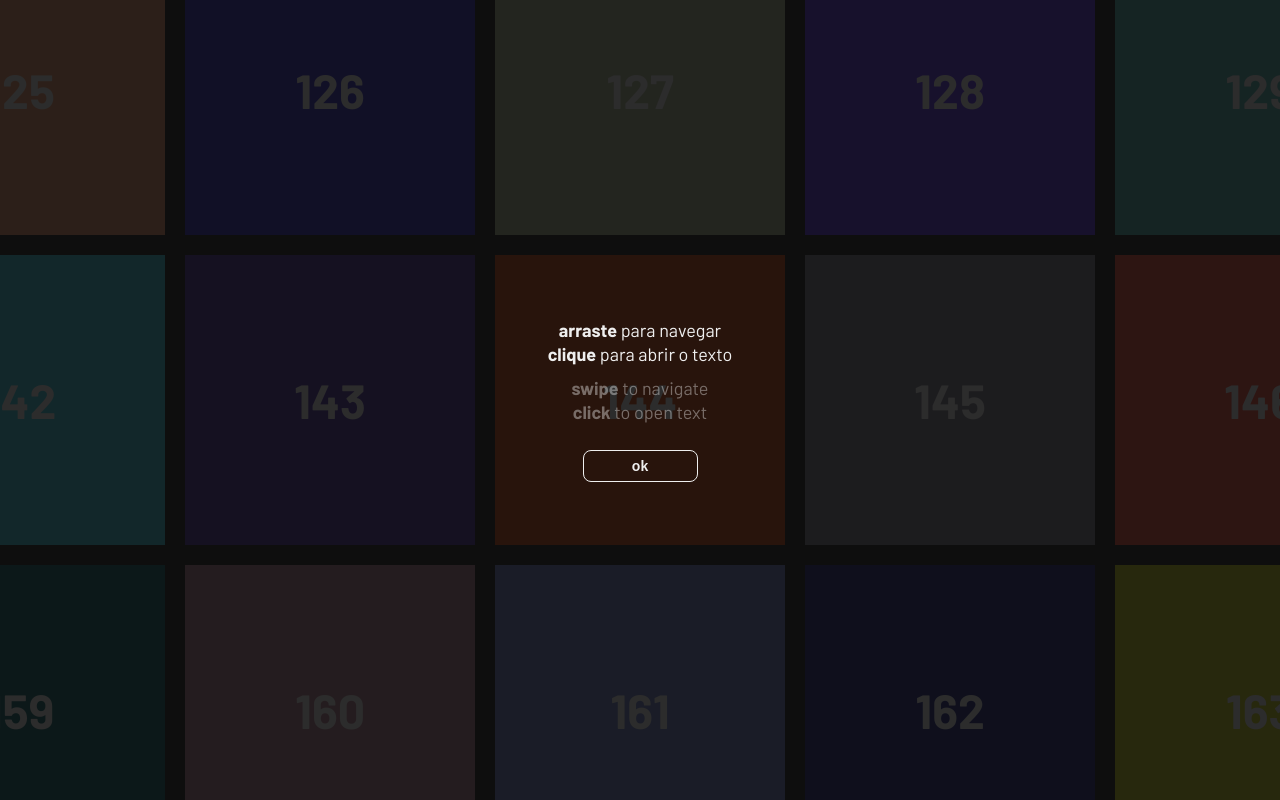
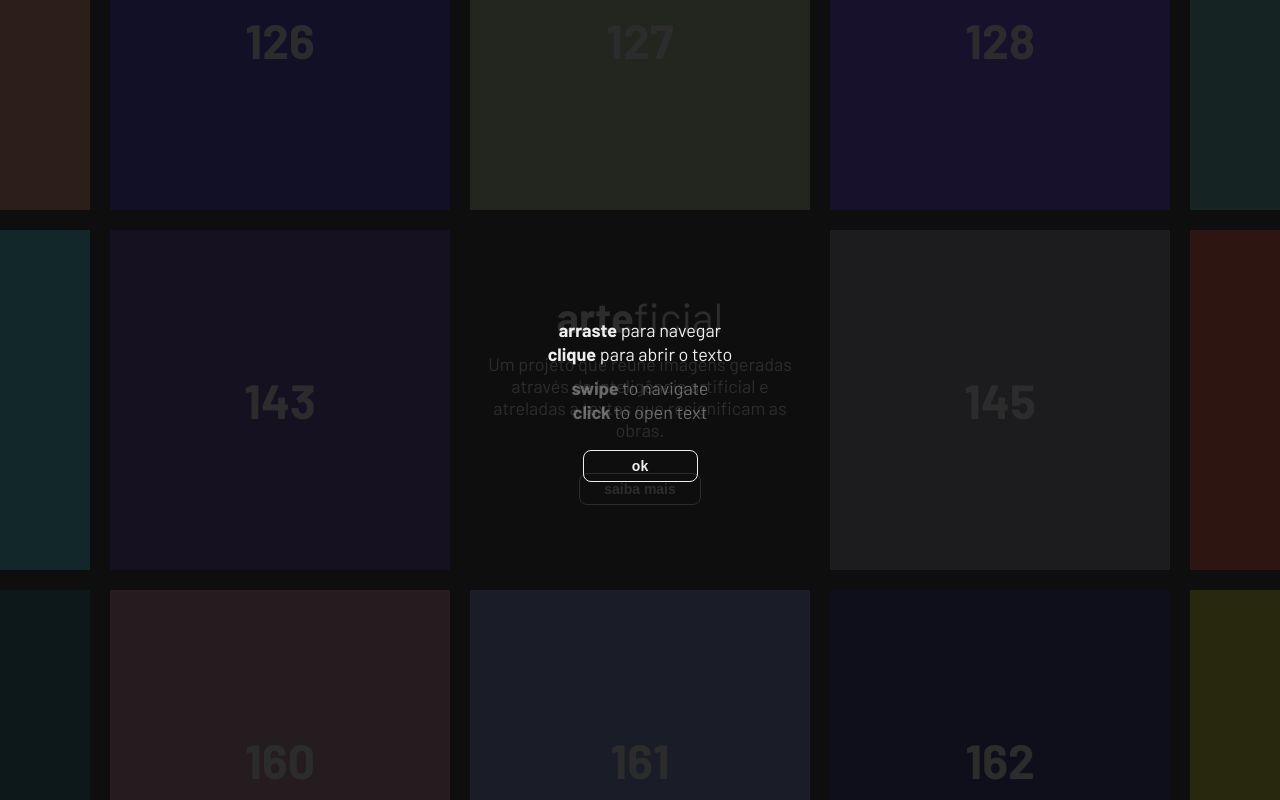
Before and after one commit to pklepa/arteficial-frontend, a Next.js app: page / in a window 1280 px wide. Built offline with nearby package versions, Linux system fonts and the light colour scheme.

Commit message:
Add navigation on card click

```diff
--- a/containers/HomePage/HomePage.styles.ts
+++ b/containers/HomePage/HomePage.styles.ts
@@ -1,6 +1,7 @@
 import { brand } from '@helpers/brand';
 import { ButtonReset } from '@helpers/global';
-import grid from '@helpers/gridConstants';
+import grid, { gridVariants } from '@helpers/gridConstants';
+import { from, Device } from '@helpers/media';
 import { scaleFadeIn } from '@helpers/variants';
 import { motion, Variants } from 'framer-motion';
 import styled, { css } from 'styled-components';
@@ -83,14 +84,23 @@ const Button = styled.button.attrs({ type: 'button' })`
 `;
 
 const LogoCard = styled.div`
-	width: 300px;
-	height: 300px;
+	width: ${grid.item.mobile.width + grid.gap / 2}px;
+	height: ${grid.item.mobile.height + grid.gap / 2}px;
 	padding: 24px 28px;
+	box-sizing: border-box;
+
+	position: relative;
+	z-index: 1;
 
 	display: flex;
 	flex-direction: column;
 	align-items: center;
 	justify-content: center;
+
+	@media ${from(Device.Tablet)} {
+		width: ${grid.item.width + grid.gap / 2}px;
+		height: ${grid.item.height + grid.gap / 2}px;
+	}
 `;
 
 const Logo = styled.div`
@@ -115,13 +125,18 @@ const Description = styled.p`
 `;
 
 const Item = styled.div`
-	width: 310px;
-	height: 310px;
+	width: ${grid.item.mobile.width + grid.gap / 2}px;
+	height: ${grid.item.mobile.height + grid.gap / 2}px;
 	padding: 10px;
 	box-sizing: border-box;
 
 	position: relative;
 	z-index: 1;
+
+	@media ${from(Device.Tablet)} {
+		width: ${grid.item.width + grid.gap / 2}px;
+		height: ${grid.item.height + grid.gap / 2}px;
+	}
 `;
 
 const ImagePlaceholder = styled.div.attrs(
@@ -161,35 +176,46 @@ const ImagePlaceholder = styled.div.attrs(
 
 const GridConstraints = styled(motion.div)`
 	position: absolute;
+	top: calc(50% - ${(grid.mobile.width * 2 - grid.item.mobile.width) / 2}px);
+	left: calc(50% - ${(grid.mobile.height * 2 - grid.item.mobile.height) / 2}px);
+
+	width: ${grid.mobile.width * 2 - grid.item.mobile.width}px;
+	height: ${grid.mobile.height * 2 - grid.item.mobile.height}px;
+
+	@media ${from(Device.Tablet)} {
 		top: calc(50% - ${(grid.width * 2 - grid.item.width) / 2}px);
 		left: calc(50% - ${(grid.height * 2 - grid.item.height) / 2}px);
 
 		width: ${grid.width * 2 - grid.item.width}px;
 		height: ${grid.height * 2 - grid.item.height}px;
+	}
 `;
 
-const variants: Variants = {
-	idle: {
-		x: -310,
-		y: 310,
-	},
-	center: {
-		x: 0,
-		y: 0,
-	},
-};
-
 const Grid = styled(motion.div).attrs({
-	variants: variants,
+	variants: gridVariants,
 	transition: {
 		duration: 0.6,
 	},
 })`
 	position: absolute;
+	top: calc(50% - ${grid.mobile.height / 2}px);
+	left: calc(50% - ${grid.mobile.width / 2}px);
+
+	display: grid;
+	grid-template-columns: repeat(
+		${grid.columns},
+		${grid.item.mobile.width + grid.gap / 2}px
+	);
+	grid-template-rows: repeat(
+		${grid.rows},
+		${grid.item.mobile.height + grid.gap / 2}px
+	);
+	padding: ${grid.gap / 2}px;
+
+	@media ${from(Device.Tablet)} {
 		top: calc(50% - ${grid.height / 2}px);
 		left: calc(50% - ${grid.width / 2}px);
 
-	display: grid;
 		grid-template-columns: repeat(
 			${grid.columns},
 			${grid.item.width + grid.gap / 2}px
@@ -198,7 +224,7 @@ const Grid = styled(motion.div).attrs({
 			${grid.rows},
 			${grid.item.height + grid.gap / 2}px
 		);
-	padding: ${grid.gap / 2}px;
+	}
 `;
 
 export const HomePageStyles = {
--- a/containers/HomePage/HomePage.tsx
+++ b/containers/HomePage/HomePage.tsx
@@ -1,16 +1,34 @@
 import type { NextPage } from 'next';
 import Head from 'next/head';
-import { useRef, useState } from 'react';
+import { useMemo, useRef, useState } from 'react';
 import { HomePageStyles as S } from './HomePage.styles';
 import { AnimatePresence } from 'framer-motion';
 import grid from '@helpers/gridConstants';
 
 const HomePage: NextPage = () => {
 	const [isInstructionsOpen, setIsInstructionsOpen] = useState(true);
-	const mockImageArray = new Array(grid.columns * grid.rows).fill(1);
-	const [isCenter, setIsCenter] = useState(false);
+	const [isDragging, setIsDragging] = useState(false);
+
+	let mockImageArray = new Array(grid.columns * grid.rows).fill(1);
+	const [currentItemIndex, setCurrentItemIndex] = useState(
+		(grid.columns * grid.rows) / 2
+	);
 
 	const constraintsRef = useRef(null);
+
+	useMemo(() => {
+		mockImageArray = mockImageArray.map(() => {
+			const red = Math.ceil(Math.random() * 255);
+			const blue = Math.ceil(Math.random() * 255);
+			const green = Math.ceil(Math.random() * 255);
+
+			return {
+				red,
+				blue,
+				green,
+			};
+		});
+	}, []);
 
 	return (
 		<div>
@@ -60,11 +78,11 @@ const HomePage: NextPage = () => {
 					)}
 				</AnimatePresence>
 
-				<S.GridConstraints ref={constraintsRef} />
+				<S.GridConstraints ref={constraintsRef} draggable={false} />
 				<S.Grid
 					drag
 					dragConstraints={constraintsRef}
-					animate={isCenter ? 'idle' : 'center'}
+					animate={`item_${currentItemIndex}`}
 					dragTransition={{
 						bounceStiffness: 600,
 						bounceDamping: 80,
@@ -72,21 +90,38 @@ const HomePage: NextPage = () => {
 					}}
 				>
 					{mockImageArray.map((x, index) => {
-						const red = Math.ceil(Math.random() * 255);
-						const blue = Math.ceil(Math.random() * 255);
-						const green = Math.ceil(Math.random() * 255);
+						if (index === grid.centerItem.index) {
+							return (
+								<S.LogoCard key={`item-${index}`}>
+									<S.Logo>
+										<strong>arte</strong>ficial
+									</S.Logo>
+
+									<S.Description>
+										Um projeto que reúne imagens geradas através de inteligência
+										artificial e atreladas a textos que resignificam as obras.
+									</S.Description>
+
+									<S.Button>saiba mais</S.Button>
+								</S.LogoCard>
+							);
+						}
 
 						return (
 							<S.Item key={`item-${index}`}>
 								<S.ImagePlaceholder
-									r={red}
-									b={blue}
-									g={green}
+									r={x.red}
+									b={x.blue}
+									g={x.green}
 									draggable={false}
-									onClick={() => {
-										if (index === 144) {
-											setIsCenter((curr) => !curr);
+									onMouseDown={() => setIsDragging(false)}
+									onMouseMove={() => setIsDragging(true)}
+									onMouseUp={() => {
+										if (!isDragging) {
+											setCurrentItemIndex(index);
 										}
+
+										setIsDragging(false);
 									}}
 								>
 									{index}
@@ -95,19 +130,6 @@ const HomePage: NextPage = () => {
 						);
 					})}
 				</S.Grid>
-
-				{/* <S.LogoCard>
-					<S.Logo>
-						<strong>arte</strong>ficial
-					</S.Logo>
-
-					<S.Description>
-						Um projeto que reúne imagens geradas através de inteligência
-						artificial e atreladas a textos que resignificam as obras.
-					</S.Description>
-
-					<S.Button>saiba mais</S.Button>
-				</S.LogoCard> */}
 			</S.Container>
 		</div>
 	);
--- a/helpers/gridConstants.ts
+++ b/helpers/gridConstants.ts
@@ -1,9 +1,16 @@
+import { Variants } from 'framer-motion';
+
 const GRID_COLUMNS = 17;
 const GRID_ROWS = 17;
 const GRID_GAP = 20;
 
-const ITEM_WIDTH = 300;
-const ITEM_HEIGHT = 300;
+const CENTER_ITEM_ROW = 8;
+const CENTER_ITEM_COLUMN = 8;
+
+const ITEM_WIDTH = 350;
+const ITEM_HEIGHT = 350;
+const ITEM_MOBILE_WIDTH = 300;
+const ITEM_MOBILE_HEIGHT = 300;
 
 const grid = {
 	columns: GRID_COLUMNS,
@@ -11,10 +18,42 @@ const grid = {
 	gap: GRID_GAP,
 	width: GRID_COLUMNS * (ITEM_WIDTH + GRID_GAP / 2) + GRID_GAP,
 	height: GRID_ROWS * (ITEM_HEIGHT + GRID_GAP / 2) + GRID_GAP,
+	mobile: {
+		width: GRID_COLUMNS * (ITEM_MOBILE_WIDTH + GRID_GAP / 2) + GRID_GAP,
+		height: GRID_ROWS * (ITEM_MOBILE_HEIGHT + GRID_GAP / 2) + GRID_GAP,
+	},
+
+	centerItem: {
+		row: CENTER_ITEM_ROW,
+		column: CENTER_ITEM_COLUMN,
+		index: CENTER_ITEM_ROW * GRID_COLUMNS + CENTER_ITEM_COLUMN,
+	},
+
 	item: {
 		width: ITEM_WIDTH,
 		height: ITEM_HEIGHT,
+		mobile: {
+			width: ITEM_MOBILE_WIDTH,
+			height: ITEM_MOBILE_HEIGHT,
+		},
 	},
 };
 
+export const gridVariants: Variants = {
+	center: {
+		x: 0,
+		y: 0,
+	},
+};
+
+for (let index = 0; index < grid.columns * grid.rows; index++) {
+	const column = index % grid.columns;
+	const row = Math.floor(index / grid.columns);
+
+	gridVariants[`item_${index}`] = {
+		x: `${(CENTER_ITEM_ROW - column) * (100 / grid.columns)}%`,
+		y: `${(CENTER_ITEM_COLUMN - row) * (100 / grid.rows)}%`,
+	};
+}
+
 export default grid;
--- /dev/null
+++ b/helpers/media.ts
@@ -0,0 +1,20 @@
+export enum Device {
+	MobileSmall = 320,
+	MobileMedium = 360,
+	Mobile = 375,
+	MobileLarge = 480,
+	Tablet = 768,
+	TabletLarge = 1024,
+	DesktopSmall = 1280,
+	Desktop = 1366,
+	DesktopLarge = 1600,
+	ActualDesktop = 1920,
+}
+
+export function from(size: Device): string {
+	return `(min-width: ${size}px)`;
+}
+
+export function until(size: Device): string {
+	return `(max-width: ${size - 1}px)`;
+}
```
Also changed, not shown: .eslintrc.json. Lines whose indentation alone changed are shown as unchanged.
